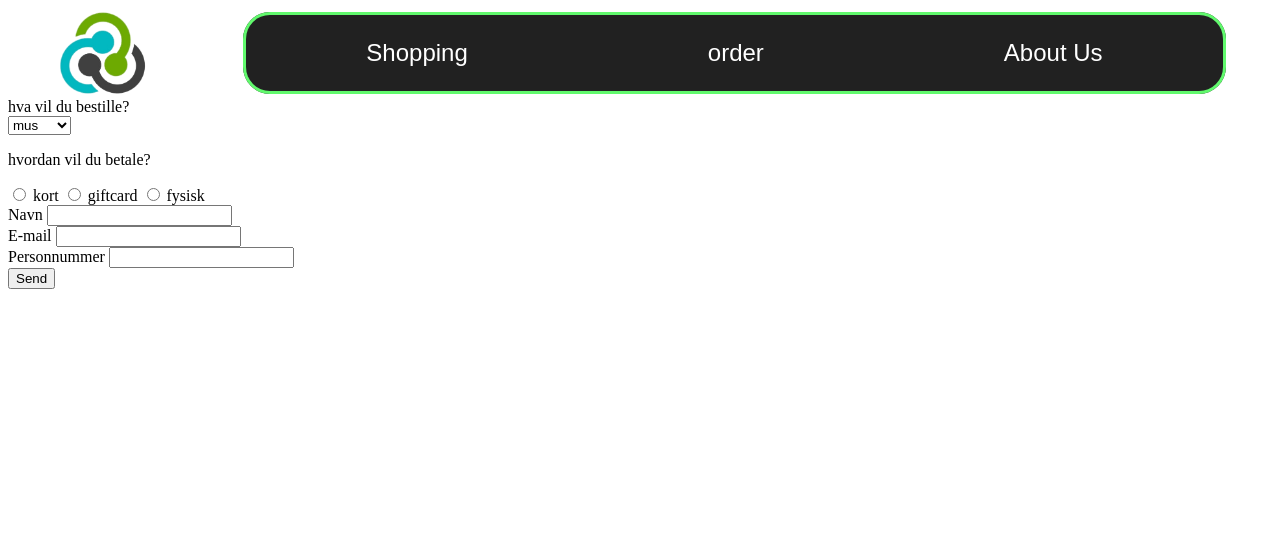
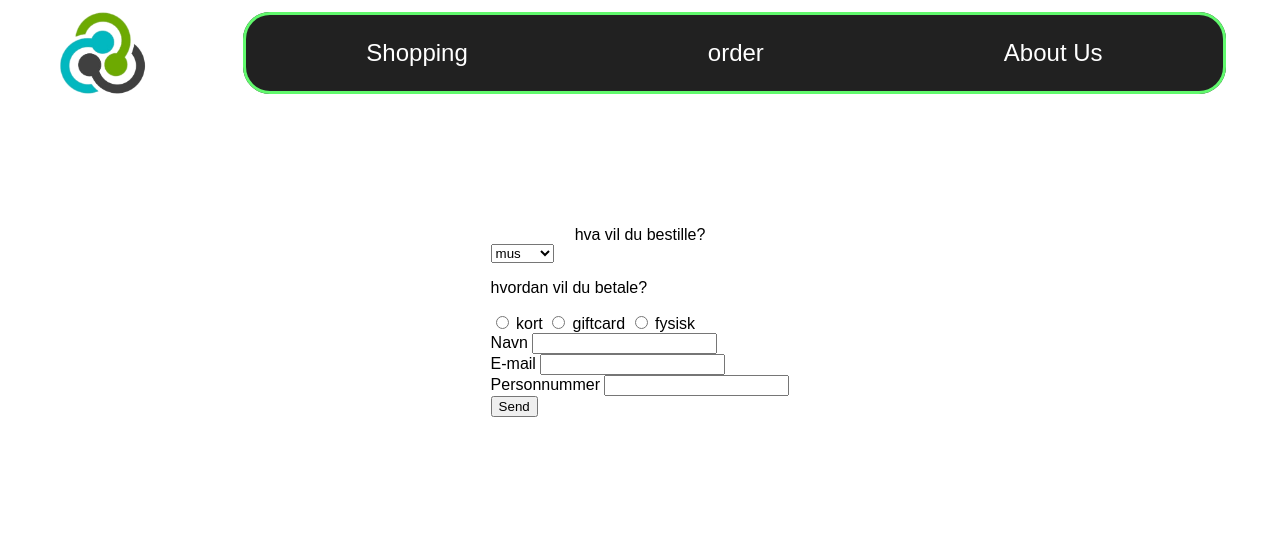
Before and after one commit to Owlity/Oppdrag1, a Flask app: page /order in a window 1280 px wide. Shown: the top 544 px of the page. Run offline with Flask 3, Linux system fonts and the light colour scheme.

Commit message:
slutten av dagen

```diff
--- a/static/css/style.css
+++ b/static/css/style.css
@@ -126,3 +126,20 @@ h2 {
 .shoplist img{
   width:11rem;
 }
+.aboutus {
+  display: flex;
+  flex-direction: column;
+  align-items: center;
+  font-family: Arial, Helvetica, sans-serif;
+  border-color: #61f96d;
+  border-style: double;
+  padding: 2rem;
+}
+.orderpage {
+  display: flex;
+  align-items: center;
+  flex-direction: column;
+  font-family: Arial, Helvetica, sans-serif;
+  padding: 8rem;
+
+}
--- a/templates/orders.html
+++ b/templates/orders.html
@@ -1,5 +1,6 @@
     {% extends "base.html" %}
     {% block content %}
+    <div class="orderpage">
     <label>hva vil du bestille?</label>
     <form action="/order" method="POST">
         <select name="items" id="items">
@@ -20,4 +21,5 @@
         <button type="submit">Send</button>
 
     </form>
+    </div>
     {% endblock %}
```
